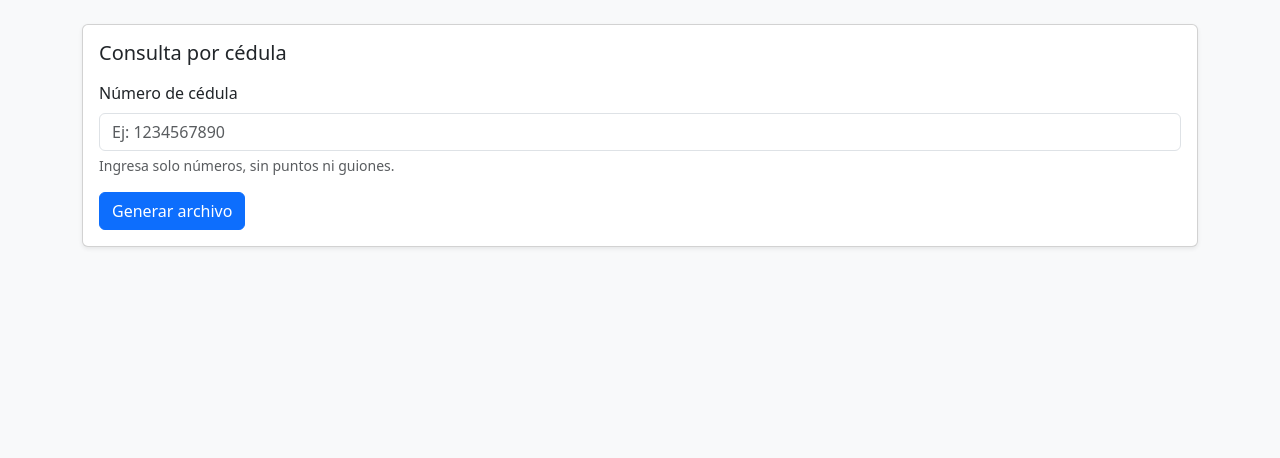
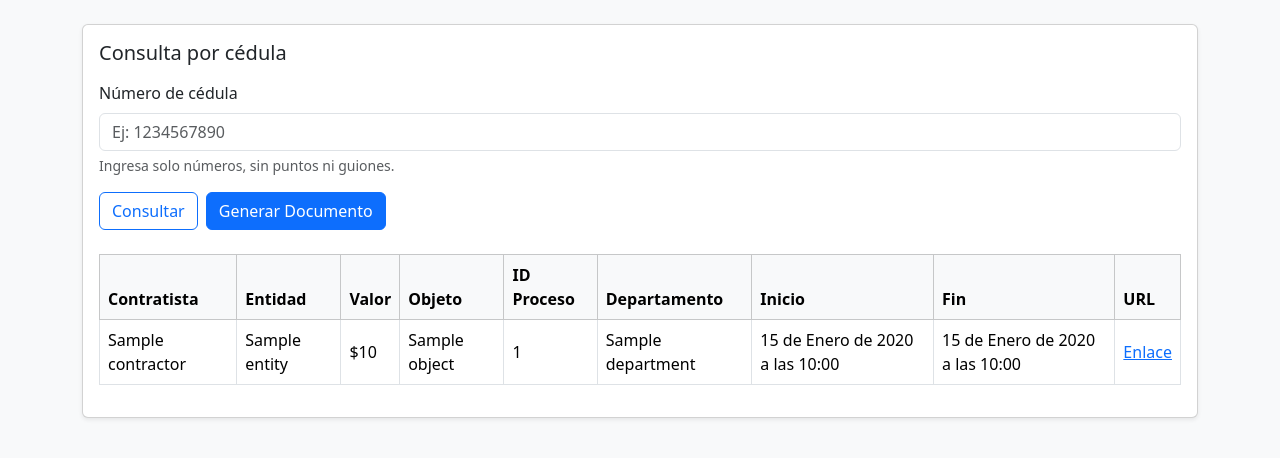
Before and after one commit to Instrudev/CEXSENA, a Django app: template templates/contratos/formulario.html in a window 1280 px wide. Shown: the part 114-572 px from the top of the page. Run offline with Django 5.2, Linux system fonts and the light colour scheme; tables that the repository leaves empty hold one stand-in row (values such as "Sample post"); the template is opened without the code that fills it: values that come from a table or form of the project are taken from there, most other values are stand-ins (such as "Sample title", 1, 10 or a date in 2020).

Commit message:
Improve placeholder replacement and consult workflow

```diff
--- a/templates/contratos/formulario.html
+++ b/templates/contratos/formulario.html
@@ -18,8 +18,48 @@
                     <div class="text-danger small">{{ form.cedula.errors|striptags }}</div>
                 {% endif %}
             </div>
-            <button type="submit" class="btn btn-primary">Generar archivo</button>
+            <div class="d-flex gap-2">
+                <button type="submit" name="consultar" value="1" class="btn btn-outline-primary">Consultar</button>
+                {% if resultados %}
+                    <button type="submit" name="generar" value="1" class="btn btn-primary">Generar Documento</button>
+                {% endif %}
+            </div>
         </form>
+
+        {% if resultados %}
+            <div class="table-responsive mt-4">
+                <table class="table table-bordered align-middle">
+                    <thead class="table-light">
+                        <tr>
+                            <th>Contratista</th>
+                            <th>Entidad</th>
+                            <th>Valor</th>
+                            <th>Objeto</th>
+                            <th>ID Proceso</th>
+                            <th>Departamento</th>
+                            <th>Inicio</th>
+                            <th>Fin</th>
+                            <th>URL</th>
+                        </tr>
+                    </thead>
+                    <tbody>
+                        {% for contrato in resultados %}
+                            <tr>
+                                <td>{{ contrato.contractor }}</td>
+                                <td>{{ contrato.entity }}</td>
+                                <td>${{ contrato.value|floatformat:0 }}</td>
+                                <td>{{ contrato.object }}</td>
+                                <td>{{ contrato.process_id }}</td>
+                                <td>{{ contrato.department }}</td>
+                                <td>{{ contrato.contract_start_date }}</td>
+                                <td>{{ contrato.contract_end_date }}</td>
+                                <td><a href="{{ contrato.url }}" target="_blank" rel="noopener">Enlace</a></td>
+                            </tr>
+                        {% endfor %}
+                    </tbody>
+                </table>
+            </div>
+        {% endif %}
 
         {% if error %}
             <div class="alert alert-warning mt-3 mb-0" role="alert">
```
Also changed, not shown: contratos/views.py (+64 -23 lines).
